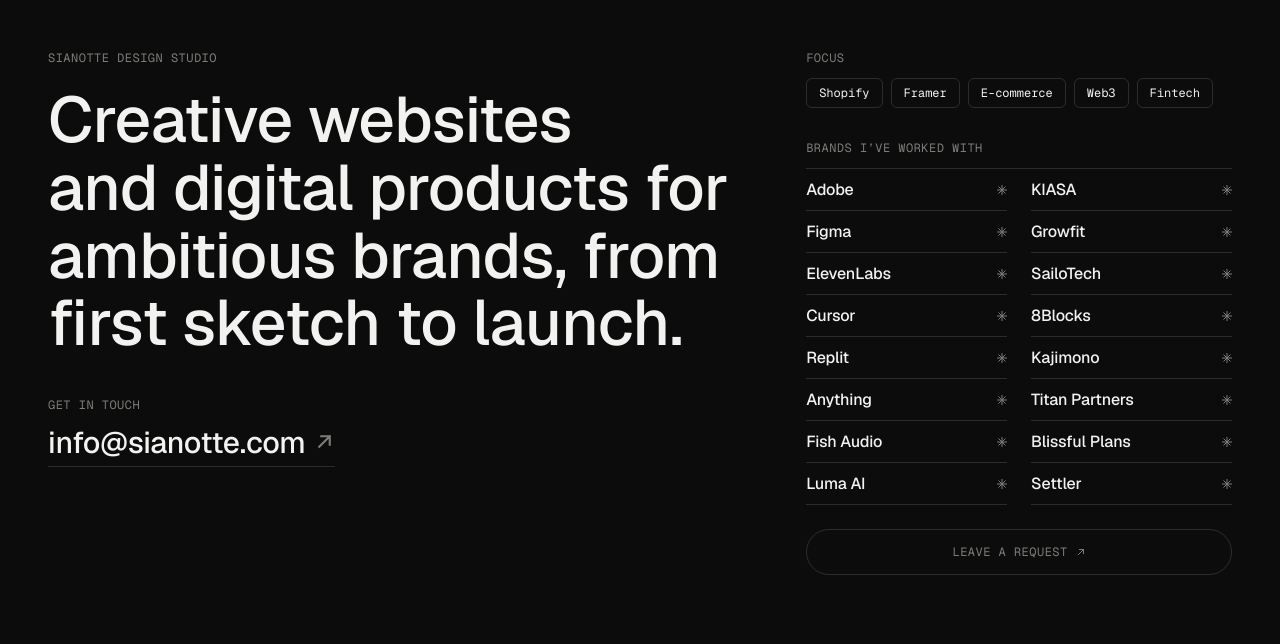
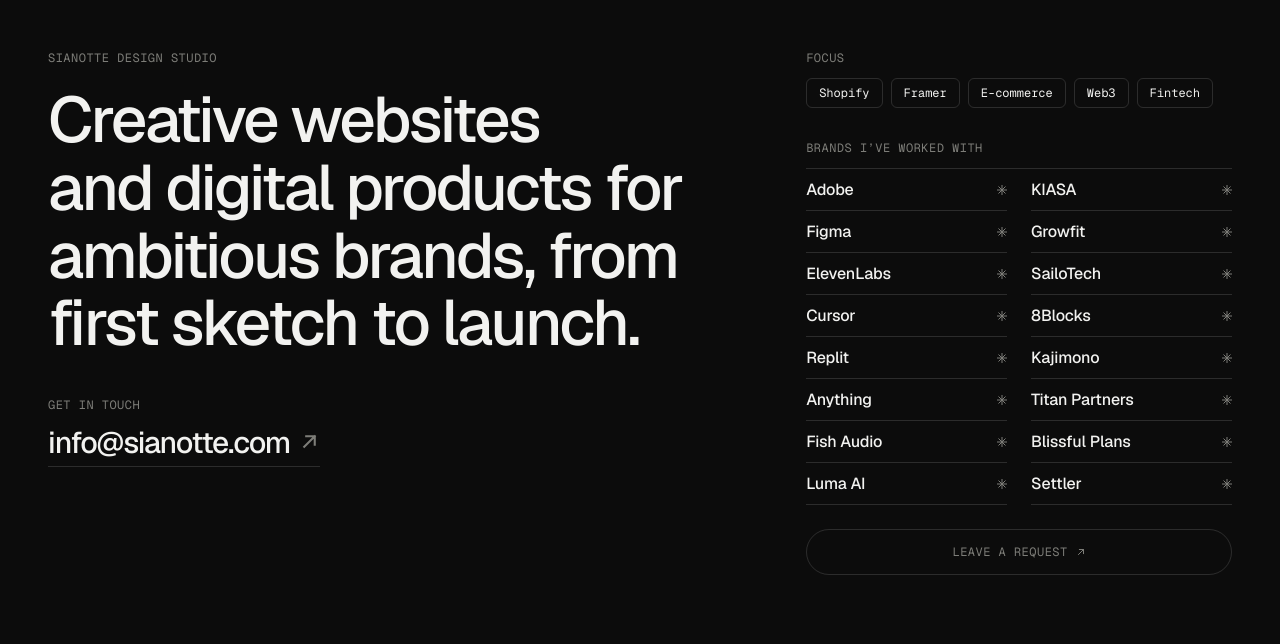
Before and after one commit to Sianotte/sianotte.github.io, a plain HTML site: page index.html in a window 1280 px wide. Shown: the part 106-750 px from the top of the page. Drawn offline with nearby package versions, Linux system fonts and the light colour scheme.

Commit message:
Tighter tracking (-4%) on lead text and email
Co-Authored-By: Claude Opus 5.5 <noreply@anthropic.com>
Claude-Session: https://claude.ai/code/session_01KojF3N3cH15RuBkwuHDkZF

```diff
--- a/index.html
+++ b/index.html
@@ -131,7 +131,7 @@
       margin-top: 20px;
       font-size: clamp(32px, 5vw, 76px);
       line-height: 1.06;
-      letter-spacing: -0.01em;
+      letter-spacing: -0.04em;
       font-weight: 500;
       max-width: 820px;
     }
@@ -151,7 +151,7 @@
     .contacts .email {
       color: var(--fg); text-decoration: none;
       font-size: clamp(22px, 2.4vw, 30px);
-      font-weight: 500; letter-spacing: -0.01em;
+      font-weight: 500; letter-spacing: -0.04em;
       border-bottom: 1px solid var(--line); padding-bottom: 4px;
       transition: color .2s ease, border-color .2s ease;
     }
```
